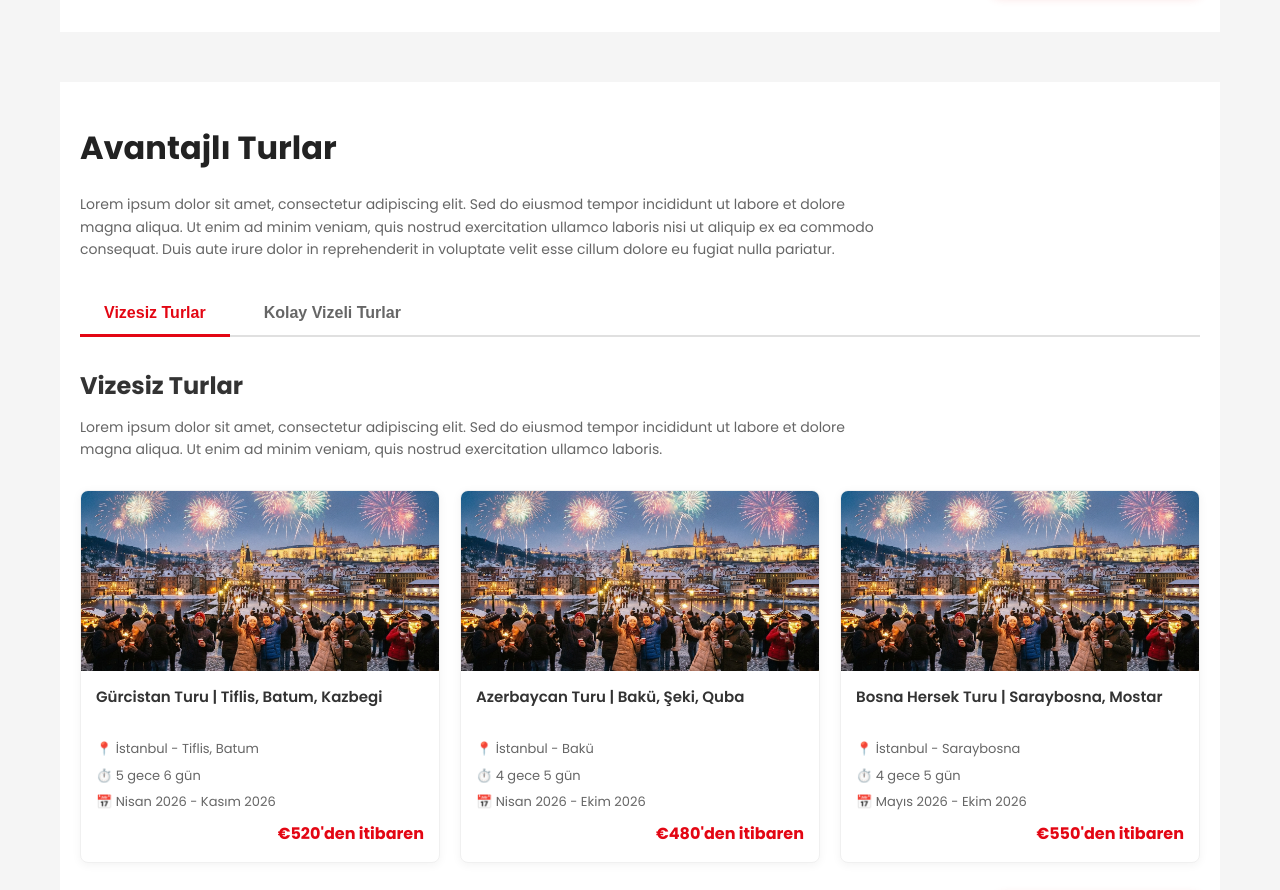
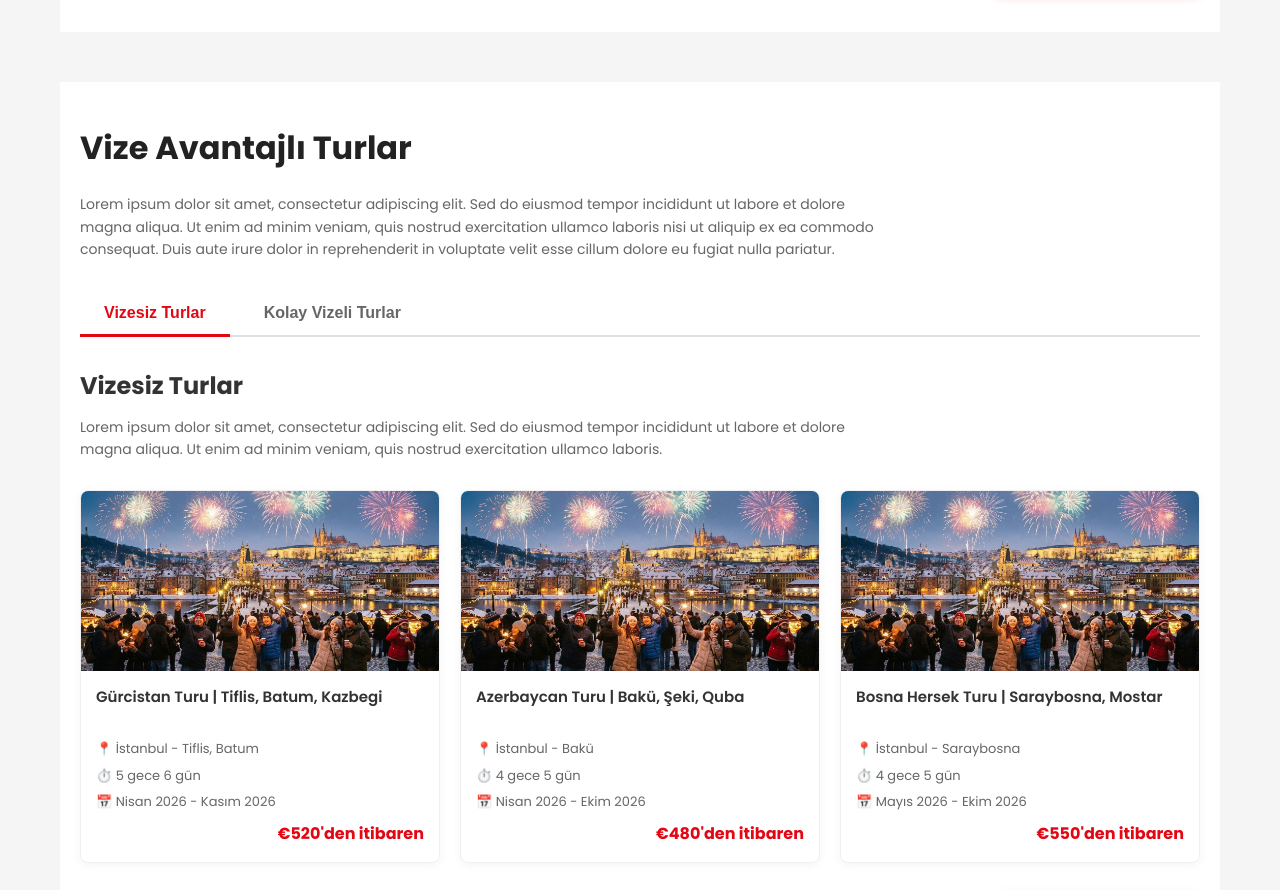
Before and after one commit to candastorun92-candas/tur-sayfalari, a plain HTML site: page index.html in a window 1280 px wide. Shown: the part 5720-6610 px from the top of the page. Drawn offline with Linux system fonts and the light colour scheme.

```diff
--- a/index.html
+++ b/index.html
@@ -1459,7 +1459,7 @@
 
             <!-- Avantajlı Turlar Module -->
             <section class="special-occasions-section">
-                <h2 class="module-title">Avantajlı Turlar</h2>
+                <h2 class="module-title">Vize Avantajlı Turlar</h2>
                 <p class="module-description">
                     Lorem ipsum dolor sit amet, consectetur adipiscing elit. Sed do eiusmod tempor incididunt ut labore
                     et dolore magna aliqua. Ut enim ad minim veniam, quis nostrud exercitation ullamco laboris nisi ut
```
